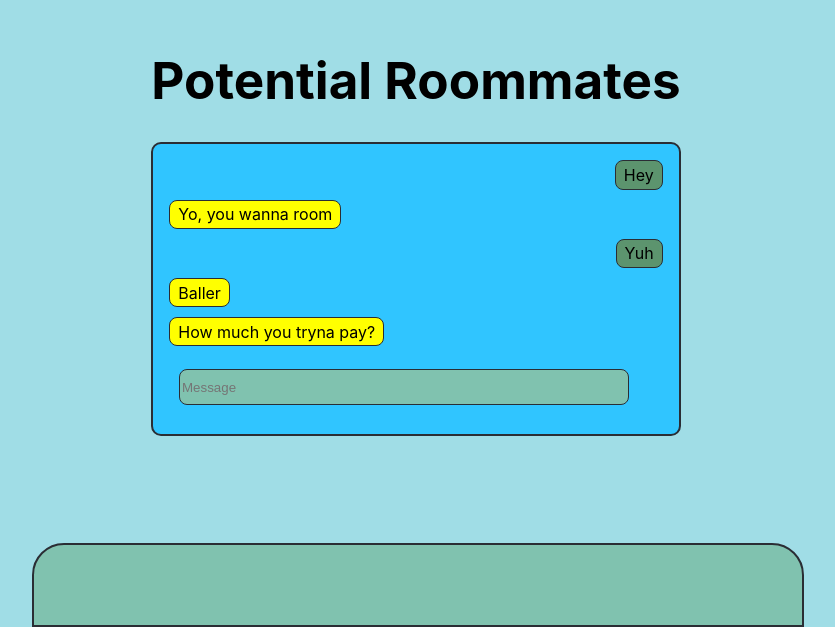
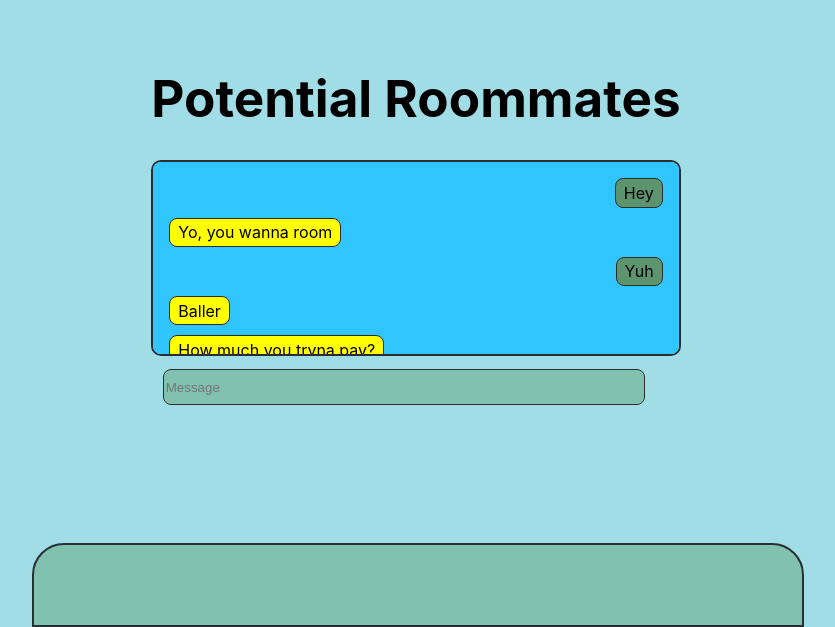
Before and after one commit to scohen-trinity/headstarter-final-project, a React (Vite) app: page /chat in a window 1280 px wide. Shown: the part 173-800 px from the top of the page, without its empty margins (224-1059 px from the left). Built offline with nearby package versions, Linux system fonts and the light colour scheme; some icons are missing.

Commit message:
feat: made the bar floating and scrollable messages

```diff
--- a/src/Chat/Chat.css
+++ b/src/Chat/Chat.css
@@ -3,6 +3,7 @@
     display: flex;
     padding: 1rem;
     min-width: 20rem;
+    max-height: 10rem;
     overflow-y: auto;
     border-radius: 10px;
     flex-direction: column;
--- a/src/Chat/Chat.jsx
+++ b/src/Chat/Chat.jsx
@@ -19,11 +19,11 @@ function Chat() {
               {chat.message}
             </div>
         ))}
-        <div className='send-bar'>
+      </div>
+      <div className='send-bar'>
           <input placeholder='Message' className='new-message'></input>
           <p><box-icon type='solid' name='up-arrow-circle' onClick={refreshChats} className='send-button'></box-icon></p>
         </div>
-      </div>
       <BottomNavbar></BottomNavbar>
     </div>
   )
```
